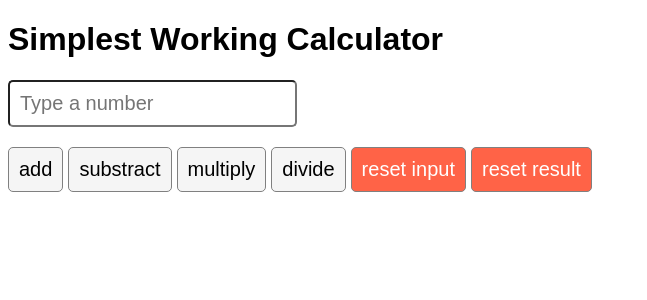
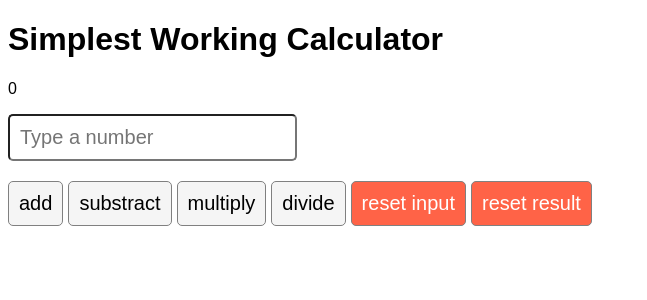
Before and after one commit to toddrgarner/coursera-calculator-app, a React (Create React App) app: page / in a window 1280 px wide. Shown: the top 300 px of the page, without its empty margins (0-647 px from the left). Built offline with nearby package versions, Linux system fonts and the light colour scheme.

Commit message:
added the value RESULT in tge p section in the form element

```diff
--- a/src/App.js
+++ b/src/App.js
@@ -45,9 +45,7 @@ function App() {
         <h1>Simplest Working Calculator</h1>
       </div>
       <form>
-        <p ref={resultRef}>
-          {/* add the value of the current total */}
-        </p>
+        <p ref={resultRef}>{result}</p>
         <input
           pattern="[0-9]"
           ref={inputRef}
--- a/src/index.css
+++ /dev/null
@@ -1,13 +0,0 @@
-body {
-  margin: 0;
-  font-family: -apple-system, BlinkMacSystemFont, 'Segoe UI', 'Roboto', 'Oxygen',
-    'Ubuntu', 'Cantarell', 'Fira Sans', 'Droid Sans', 'Helvetica Neue',
-    sans-serif;
-  -webkit-font-smoothing: antialiased;
-  -moz-osx-font-smoothing: grayscale;
-}
-
-code {
-  font-family: source-code-pro, Menlo, Monaco, Consolas, 'Courier New',
-    monospace;
-}
```
Also changed, not shown: src/reportWebVitals.js (deleted, +0 -13 lines), src/setupTests.js (deleted, +0 -5 lines).
